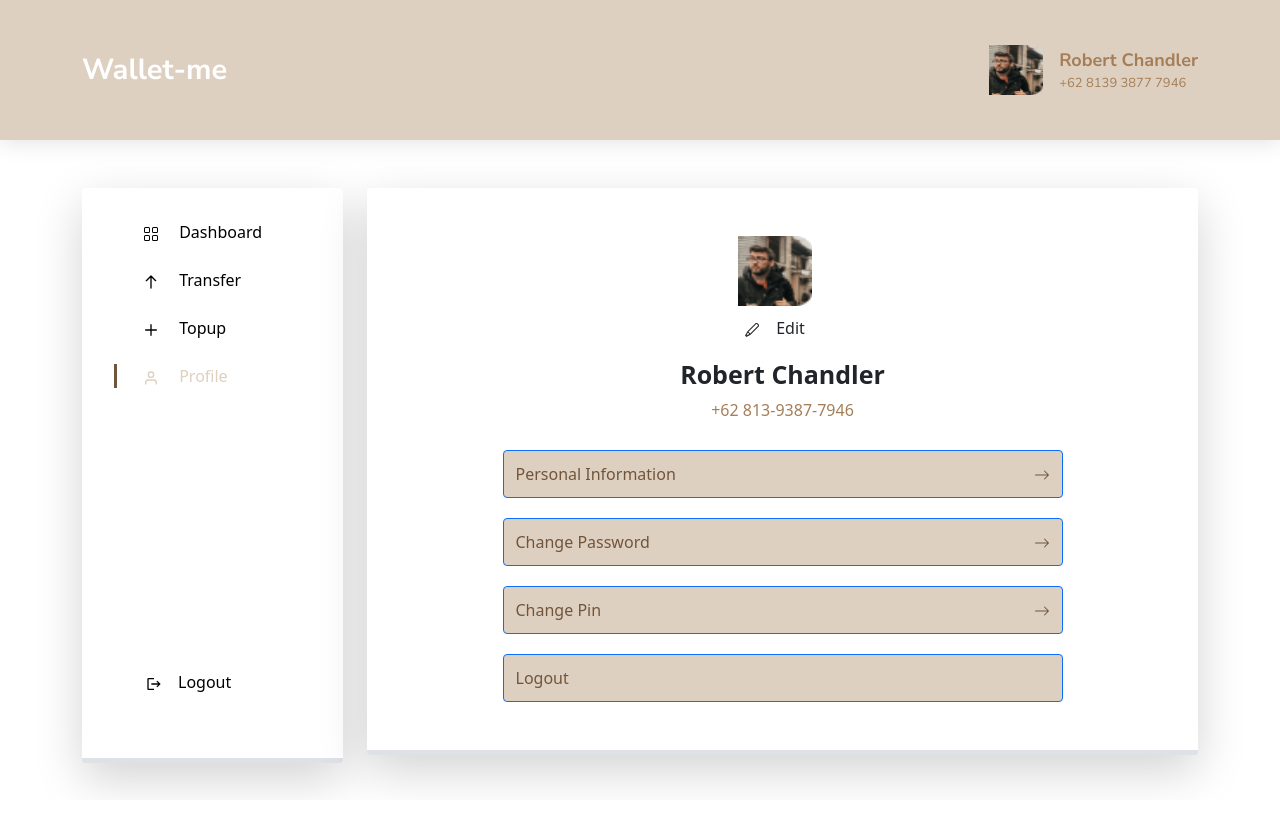
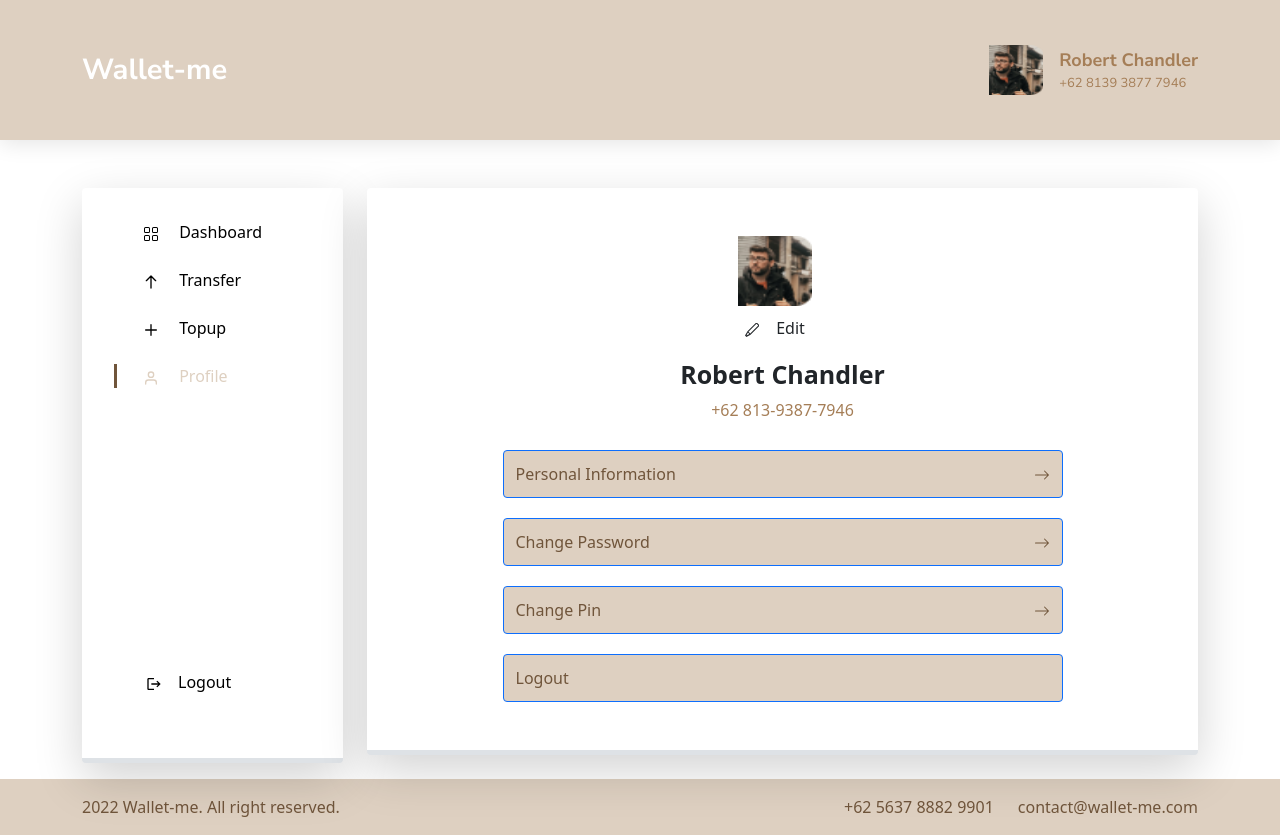
Before and after one commit to zalfanuramalia/wallet-me, a Next.js app: page /profile in a window 1280 px wide. Before the commit the page ends 800 px from the top, so only its background shows below. Built offline with nearby package versions, Linux system fonts and the light colour scheme.

Commit message:
feat: init footer component

```diff
--- /dev/null
+++ b/components/Footer.js
@@ -0,0 +1,17 @@
+export default function Footer() {
+  return (
+    <footer className={`bg-color1 py-3 mt-3`}>
+      <div className="footer-wrapper container text-color4">
+        <section className="footer-credit row">
+          <div className="col-12 col-lg-7">
+            <p className="mb-5 mb-lg-0">{new Date().getFullYear()} Wallet-me. All right reserved.</p>
+          </div>
+          <div className="contacts col-12 col-lg-5 d-lg-flex justify-content-end">
+            <p className="mb-2 me-lg-4 mb-lg-0">+62 5637 8882 9901</p>
+            <p className="m-0">contact@wallet-me.com</p>
+          </div>
+        </section>
+      </div>
+    </footer>
+  )
+}
--- a/pages/profile.js
+++ b/pages/profile.js
@@ -4,6 +4,7 @@ import SidePart from "../components/SidePart"
 import Image from "next/image"
 import { VscEdit } from "react-icons/vsc"
 import { BsArrowRight } from "react-icons/bs"
+import Footer from "../components/Footer"
 
 const profile = () => {
     return (
@@ -75,6 +76,7 @@ const profile = () => {
                 </Col>
             </Row>
         </Container>
+        <Footer />
         </>
     )
 }
```
